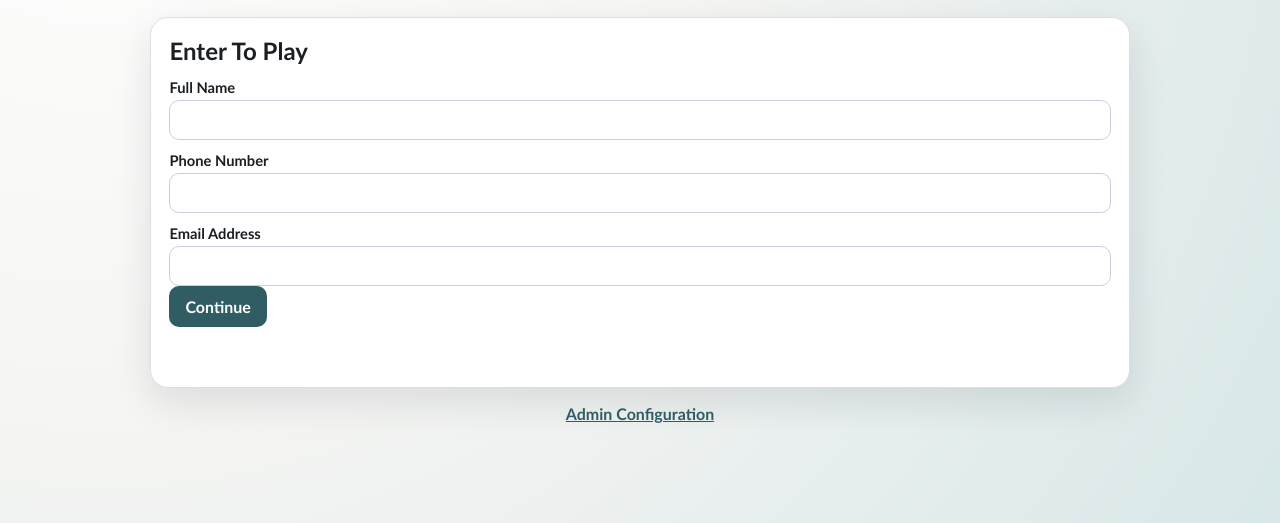
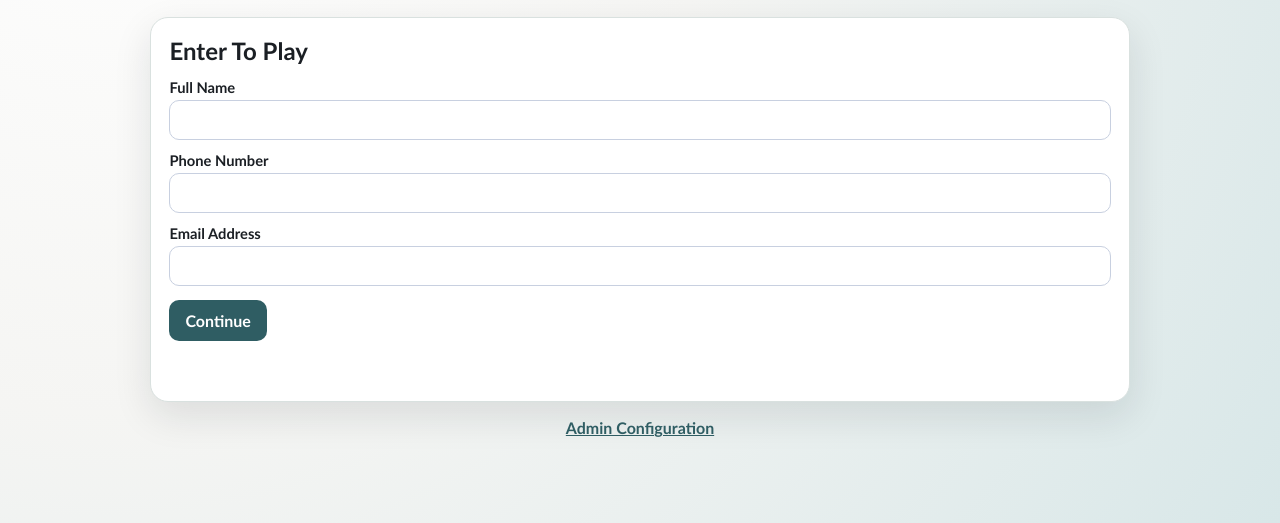
Before and after one commit to 2kunalshah/wheel, a website: page index.html in a window 1280 px wide. Shown: the part 277-800 px from the top of the page. Drawn offline with Linux system fonts and the light colour scheme; no server answers.

Commit message:
Add spacing above continue button on entry form

```diff
--- a/styles.css
+++ b/styles.css
@@ -90,6 +90,10 @@ h1 {
 .grid {
   display: grid;
   gap: 0.7rem;
+}
+
+#startSpinBtn {
+  margin-top: 0.9rem;
 }
 
 .two-col {
```
